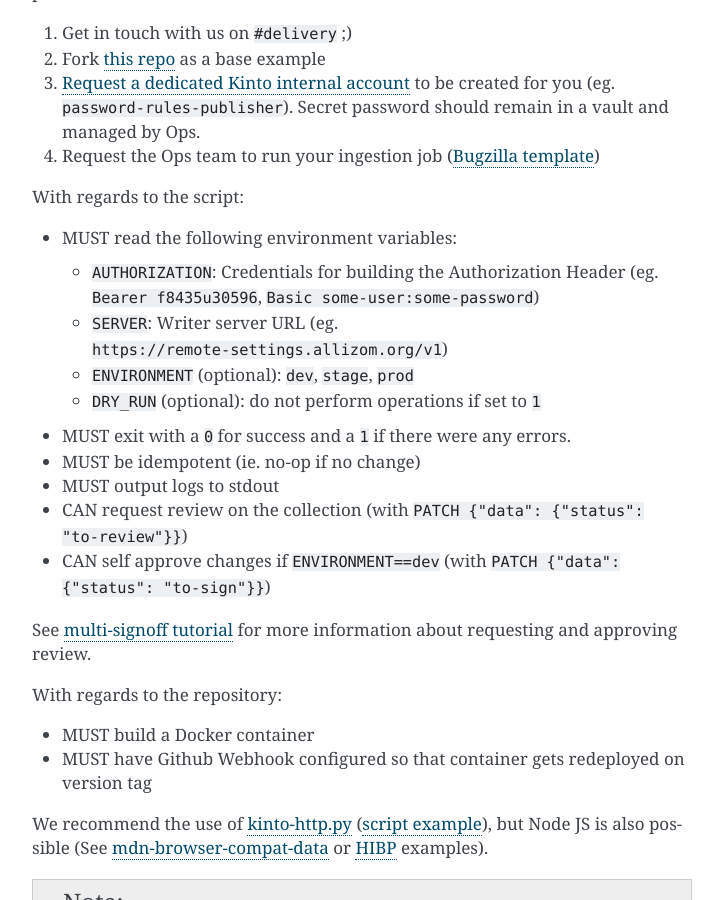
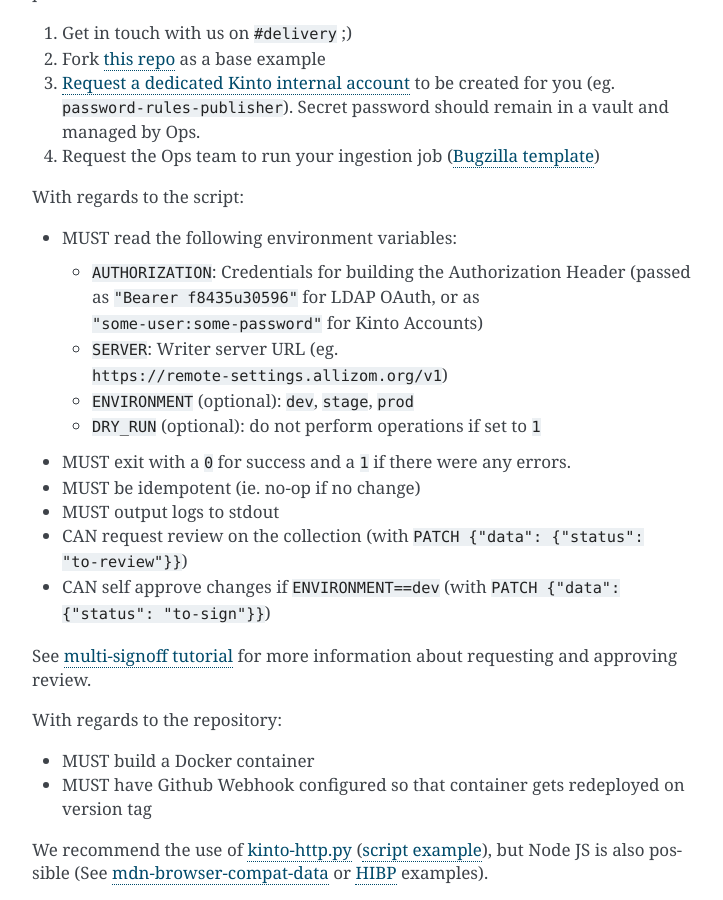
Before and after one commit to mozilla/remote-settings, a Sphinx documentation site: the page built from docs/support.rst, in a window 1280 px wide and 900 px high, scrolled down 3061 px. Shown: the whole window, without its empty margins (388-1111 px from the left). Built offline with Sphinx 7.4.7, drawn with Linux system fonts in a browser that asks for light colours.

Commit message:
Add clarification for the basic auth value

```diff
--- a/docs/support.rst
+++ b/docs/support.rst
@@ -133,7 +133,7 @@
 
 - MUST read the following environment variables:
 
-  * ``AUTHORIZATION``: Credentials for building the Authorization Header (eg. ``Bearer f8435u30596``, ``Basic some-user:some-password``)
+  * ``AUTHORIZATION``: Credentials for building the Authorization Header (passed as ``"Bearer f8435u30596"`` for LDAP OAuth, or as ``"some-user:some-password"`` for Kinto Accounts)
   * ``SERVER``: Writer server URL (eg. ``https://remote-settings.allizom.org/v1``)
   * ``ENVIRONMENT`` (optional): ``dev``, ``stage``, ``prod``
   * ``DRY_RUN`` (optional): do not perform operations if set to ``1``
```
